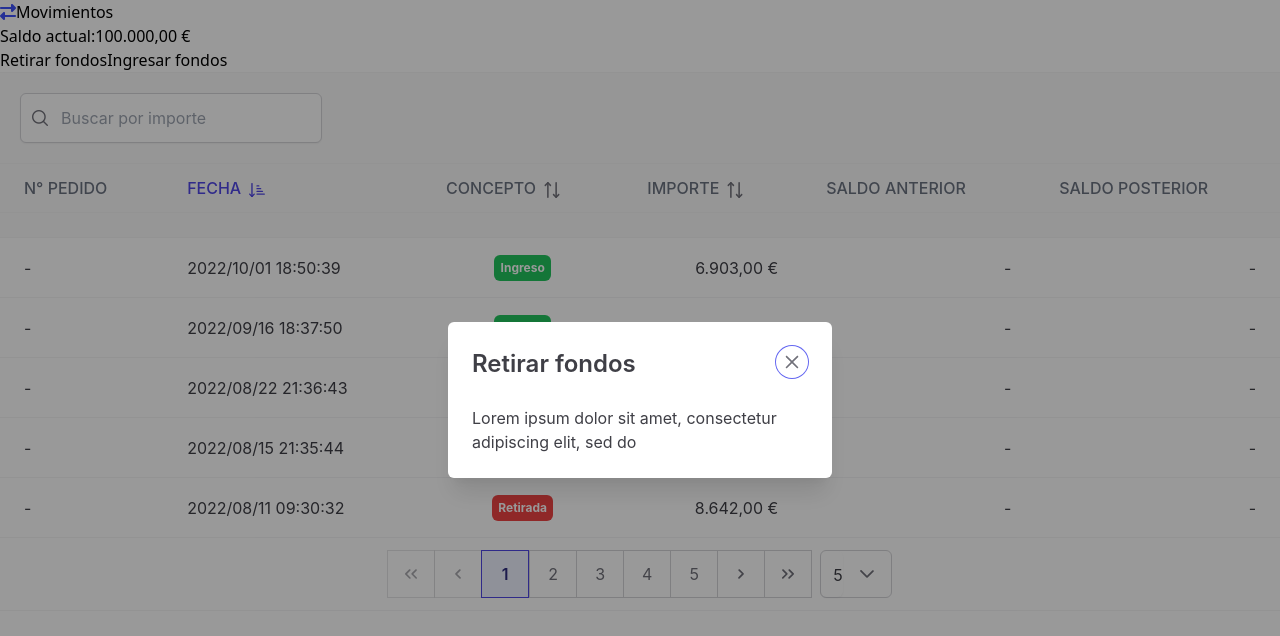
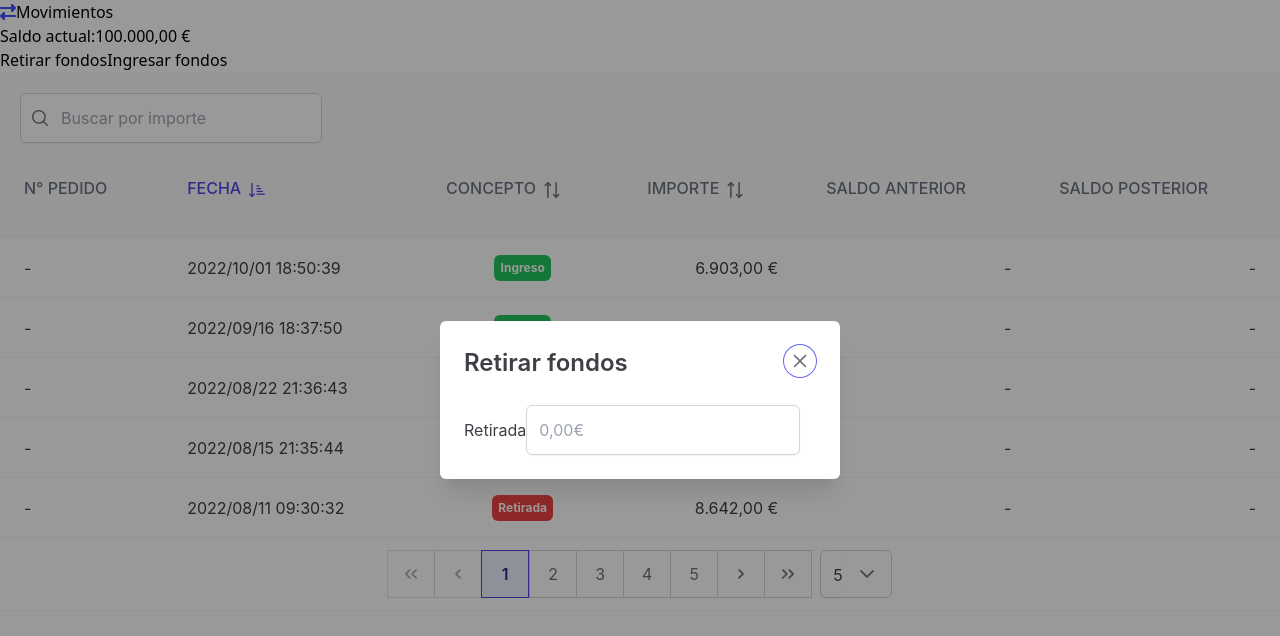
Before and after one commit to vicGeo/front-wallet, a React (Vite) app: page / in a window 1280 px wide. Both pictures are taken after a click on the button "Retirar fondos". Shown: the top 636 px of the page. Built offline with nearby package versions, Linux system fonts and the light colour scheme; a web font is replaced by a local one.

Commit message:
add logic deposit and withdraw

```diff
--- a/package.json
+++ b/package.json
@@ -16,6 +16,7 @@
     "@fortawesome/fontawesome-svg-core": "^6.4.0",
     "@fortawesome/free-solid-svg-icons": "^6.4.0",
     "@fortawesome/react-fontawesome": "^0.2.0",
+    "@hookform/error-message": "^2.0.1",
     "axios": "^1.4.0",
     "dayjs": "^1.11.9",
     "jsdom": "^22.1.0",
@@ -25,6 +26,7 @@
     "primeicons": "^6.0.1",
     "primereact": "^9.6.0",
     "react": "^18.2.0",
+    "react-currency-input-field": "^3.6.11",
     "react-dom": "^18.2.0",
     "react-hook-form": "^7.45.1",
     "sass": "^1.63.6",
--- a/src/App.tsx
+++ b/src/App.tsx
@@ -3,16 +3,10 @@ import { IDataWallet } from './interfaces/IDataWallet/IDataWallet';
 import axios from 'axios';
 import { isEmpty } from 'lodash';
 import { WalletTable } from './components/WalletTable';
-import 'primereact/resources/themes/tailwind-light/theme.css'; // theme
-import 'primereact/resources/primereact.css'; // core css
+import 'primereact/resources/themes/tailwind-light/theme.css';
+import 'primereact/resources/primereact.css';
 import 'primeicons/primeicons.css';
 import { WalletContext } from './context';
-import {
-  enumConcept,
-  formatFullDate,
-  formatNumber,
-  randomOrder,
-} from './utils';
 import { Header } from './components/Header';
 
 function App() {
@@ -37,43 +31,6 @@ function App() {
     [data, setData]
   );
 
-  const handleIngresar = () => {
-    const newData = {
-      balance: data.balance + 50,
-      movements: [
-        ...data.movements,
-        {
-          id: data.movements.length + 1,
-          amount: 50,
-          concept: enumConcept.INGRESO,
-          date: formatFullDate(new Date(Date.now()).toLocaleString('es-ES')),
-          order: randomOrder(),
-          prevBalance: data.balance,
-          actualBalance: data.balance + 50,
-        },
-      ],
-    };
-    setData(newData);
-  };
-  const handleRetirar = () => {
-    const newData = {
-      balance: data.balance - 50,
-      movements: [
-        ...data.movements,
-        {
-          id: data.movements.length + 1,
-          amount: 50,
-          concept: enumConcept.RETIRADA,
-          date: formatFullDate(new Date(Date.now()).toLocaleString('es-ES')),
-          order: randomOrder(),
-          prevBalance: data.balance,
-          actualBalance: data.balance - 50,
-        },
-      ],
-    };
-    setData(newData);
-  };
-
   return (
     <WalletContext.Provider value={contextValues}>
       <main className='container mx-auto px-4 gap-4'>
--- /dev/null
+++ b/src/components/ContentDeposit/ContentDeposit.tsx
@@ -0,0 +1,83 @@
+import { Dispatch, SetStateAction, useContext } from 'react';
+import { InputNumber } from 'primereact/inputnumber';
+import { Controller, useForm } from 'react-hook-form';
+import { WalletContext } from '../../context';
+import { ErrorMessage } from '@hookform/error-message';
+import { classNames } from 'primereact/utils';
+import { enumConcept, formatFullDate, randomOrder } from '../../utils';
+
+interface Props {
+  setShowModalDeposit: Dispatch<SetStateAction<boolean>>;
+}
+
+const ContentDeposit = ({ setShowModalDeposit }: Props) => {
+  const { data, setData } = useContext(WalletContext);
+  const rhForm = useForm({ mode: 'onBlur' });
+
+  const onSubmit = () => {
+    const deposit = rhForm.getValues('deposit');
+    const newData = {
+      balance: data.balance + deposit,
+      movements: [
+        ...data.movements,
+        {
+          id: data.movements.length + 1,
+          amount: deposit,
+          concept: enumConcept.INGRESO,
+          date: formatFullDate(new Date()),
+          order: randomOrder(),
+          prevBalance: data.balance,
+          actualBalance: data.balance + deposit,
+        },
+      ],
+    };
+    setData(newData);
+    setShowModalDeposit(false);
+    rhForm.reset();
+  };
+
+  return (
+    <div className='flex justify-center flex-col w-full'>
+      <form onSubmit={rhForm.handleSubmit(onSubmit)}>
+        <Controller
+          name='deposit'
+          control={rhForm.control}
+          rules={{
+            required: 'Debe añadir un importe',
+            validate: (value) =>
+              value > 0 ||
+              'No se permiten ingresos en negativo o con valor de 0,00€',
+          }}
+          render={({ field, fieldState }) => (
+            <>
+              <label htmlFor={field.name} className='font-bold block mb-2'>
+                Ingreso
+              </label>
+              <InputNumber
+                id={field.name}
+                value={field.value}
+                mode='currency'
+                currency='EUR'
+                locale='de-DE'
+                name={field.name}
+                onValueChange={(e) => field.onChange(e.target.value)}
+                inputClassName={classNames({ 'p-invalid': fieldState.error })}
+                onBlur={field.onBlur}
+                placeholder='0,00€'
+              />
+              <ErrorMessage
+                errors={rhForm.formState.errors}
+                name='deposit'
+                render={({ message }) => (
+                  <p className='text-red-400 text-xs'>{message}</p>
+                )}
+              />
+            </>
+          )}
+        />
+      </form>
+    </div>
+  );
+};
+
+export default ContentDeposit;
--- /dev/null
+++ b/src/components/ContentDeposit/index.ts
@@ -0,0 +1,3 @@
+import ContentDeposit from './ContentDeposit';
+
+export { ContentDeposit };
--- /dev/null
+++ b/src/components/ContentWithDraw/ContentWithDraw.tsx
@@ -0,0 +1,90 @@
+import { Dispatch, SetStateAction, useContext } from 'react';
+import { InputNumber } from 'primereact/inputnumber';
+import { Controller, useForm } from 'react-hook-form';
+import { WalletContext } from '../../context';
+import { ErrorMessage } from '@hookform/error-message';
+import { classNames } from 'primereact/utils';
+import { enumConcept, formatFullDate, randomOrder } from '../../utils';
+
+interface Props {
+  setShowModalWithdraw: Dispatch<SetStateAction<boolean>>;
+}
+
+const ContentWithDraw = ({ setShowModalWithdraw }: Props) => {
+  const { data, setData } = useContext(WalletContext);
+  const rhForm = useForm({ mode: 'onBlur' });
+
+  const onSubmit = () => {
+    const withdraw = rhForm.getValues('withdraw');
+    if (withdraw > data.balance) {
+      rhForm.setError('withdraw', {
+        type: 'manual',
+        message: 'No puede retirar más saldo de su saldo actual',
+      });
+      return;
+    }
+    const newData = {
+      balance: data.balance - withdraw,
+      movements: [
+        ...data.movements,
+        {
+          id: data.movements.length + 1,
+          amount: withdraw,
+          concept: enumConcept.RETIRADA,
+          date: formatFullDate(new Date()),
+          order: randomOrder(),
+          prevBalance: data.balance,
+          actualBalance: data.balance - withdraw,
+        },
+      ],
+    };
+    setData(newData);
+    setShowModalWithdraw(false);
+    rhForm.reset();
+  };
+
+  return (
+    <div className='flex justify-center flex-col w-full'>
+      <form onSubmit={rhForm.handleSubmit(onSubmit)}>
+        <Controller
+          name='withdraw'
+          control={rhForm.control}
+          rules={{
+            required: 'Debe añadir un importe',
+            validate: (value) =>
+              value > 0 ||
+              'No se permiten retiradas en negativo o con valor de 0,00€',
+          }}
+          render={({ field, fieldState }) => (
+            <>
+              <label htmlFor={field.name} className='font-bold block mb-2'>
+                Retirada
+              </label>
+              <InputNumber
+                id={field.name}
+                value={field.value}
+                mode='currency'
+                currency='EUR'
+                locale='de-DE'
+                name={field.name}
+                onValueChange={(e) => field.onChange(e.target.value)}
+                inputClassName={classNames({ 'p-invalid': fieldState.error })}
+                onBlur={field.onBlur}
+                placeholder='0,00€'
+              />
+              <ErrorMessage
+                errors={rhForm.formState.errors}
+                name='withdraw'
+                render={({ message }) => (
+                  <p className='text-red-400 text-xs'>{message}</p>
+                )}
+              />
+            </>
+          )}
+        />
+      </form>
+    </div>
+  );
+};
+
+export default ContentWithDraw;
--- /dev/null
+++ b/src/components/ContentWithDraw/index.ts
@@ -0,0 +1,3 @@
+import ContentWithDraw from './ContentWithDraw';
+
+export { ContentWithDraw };
--- a/src/components/Header/Header.tsx
+++ b/src/components/Header/Header.tsx
@@ -5,6 +5,8 @@ import { WalletContext } from '../../context';
 import { formatNumber } from '../../utils';
 import { Fondos } from '../Fondos';
 import { Dialog } from 'primereact/dialog';
+import { ContentDeposit } from '../ContentDeposit';
+import { ContentWithDraw } from '../ContentWithDraw';
 
 const Header = () => {
   const { data } = useContext(WalletContext);
@@ -41,22 +43,20 @@ const Header = () => {
       <Dialog
         header='Ingresar fondos'
         visible={showModalDeposit}
-        style={{ width: '30vw' }}
+        style={{ width: '25rem' }}
         onHide={() => setShowModalDeposit(false)}
+        draggable={false}
       >
-        <p className='m-0'>
-          Lorem ipsum dolor sit amet, consectetur adipiscing elit, sed do
-        </p>
+        <ContentDeposit setShowModalDeposit={setShowModalDeposit} />
       </Dialog>
       <Dialog
         header='Retirar fondos'
         visible={showModalWithdraw}
-        style={{ width: '30vw' }}
+        style={{ width: '25rem' }}
         onHide={() => setShowModalWithdraw(false)}
+        draggable={false}
       >
-        <p className='m-0'>
-          Lorem ipsum dolor sit amet, consectetur adipiscing elit, sed do
-        </p>
+        <ContentWithDraw setShowModalWithdraw={setShowModalWithdraw} />
       </Dialog>
     </>
   );
--- a/tailwind.config.js
+++ b/tailwind.config.js
@@ -20,6 +20,7 @@ export const theme = {
     emerald: colors.emerald,
     indigo: colors.indigo,
     yellow: colors.yellow,
+    red: colors.red
   },
 };
 export const plugins = [];
```
Also changed, not shown: 1 other file (tests, documents, lock files or other folders).
